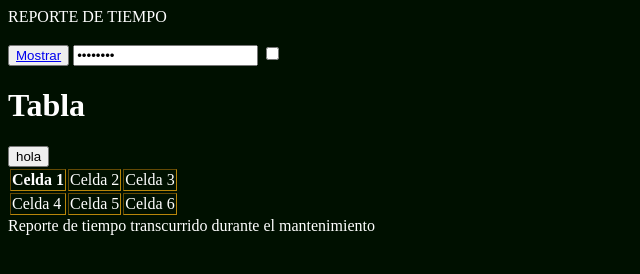
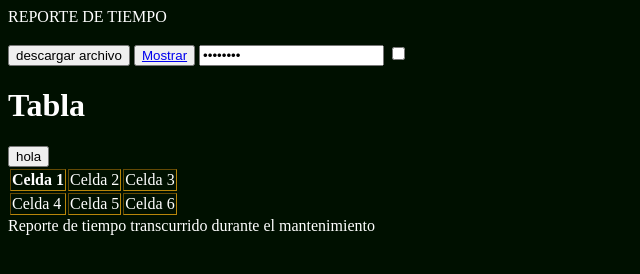
Before and after one commit to Jairo2020/Control-de-mantenimiento, a plain HTML site: page CONTROL DE MANTENIMIENTO JORGE/SOPORTE/index.htm in a window 1280 px wide. Shown: the whole page, without its empty margins (0-640 px from the left). Drawn offline with Linux system fonts and the light colour scheme.

```diff
--- a/CONTROL DE MANTENIMIENTO JORGE/SOPORTE/index.htm
+++ b/CONTROL DE MANTENIMIENTO JORGE/SOPORTE/index.htm
@@ -10,6 +10,7 @@
 
 <body bgcolor="rgb(41, 20, 12)" text="white">
     <br>
+    <a href="/D" download="algo.txt"><button>descargar archivo</button></a>
     <button><a href='hola'>Mostrar</a></button>
     <input type="password" value="BorrarTB" readonly>
     <input type="checkbox">
```
Also changed, not shown: 1 other file.
